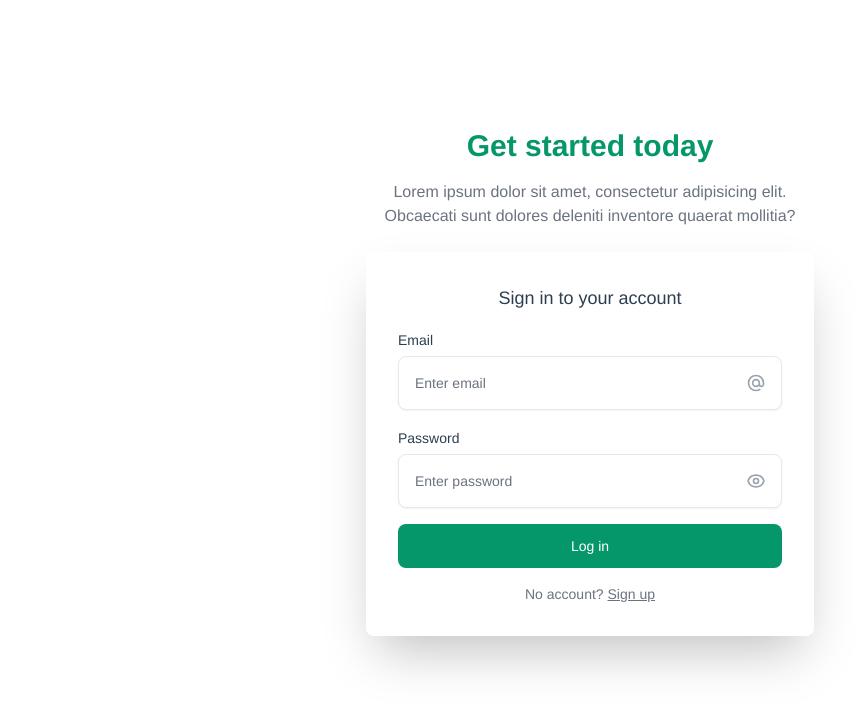
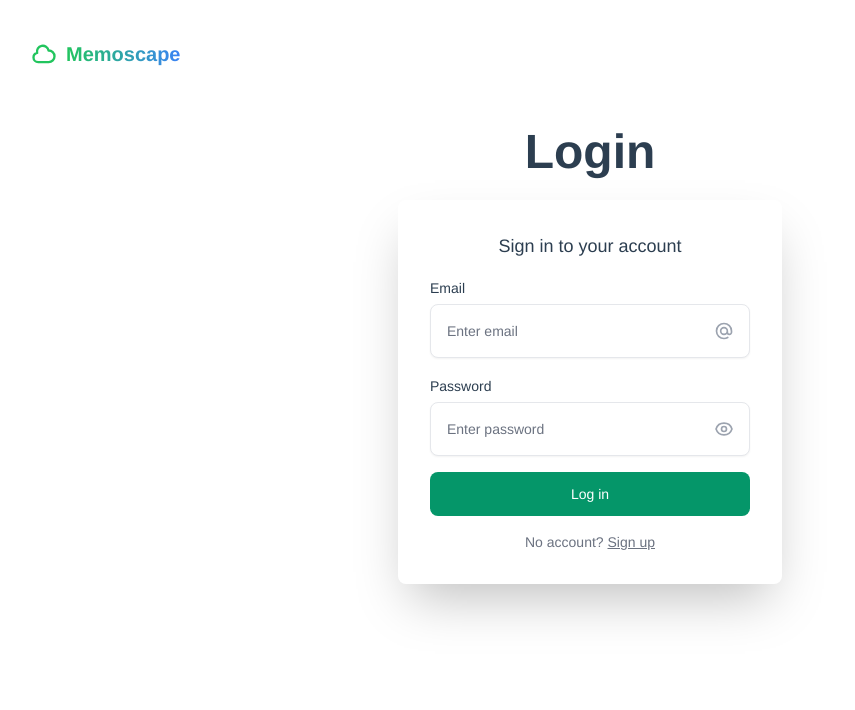
Before and after one commit to ueayspp/memo-scape, a Vue app: page /#/login in a window 1280 px wide. Shown: the top 710 px of the page, without its empty margins (50-905 px from the left). Built offline with nearby package versions, Linux system fonts and the light colour scheme; what v-calendar would draw is missing.

Commit message:
modified ui-login/singup-page

```diff
--- a/src/components/Login.vue
+++ b/src/components/Login.vue
@@ -1,12 +1,16 @@
 <template>
   <div class="max-w-screen-xl px-4 py-16 mx-auto my-16">
-    <div class="max-w-lg mx-auto">
-      <h1 class="text-3xl font-bold text-center text-emerald-600">Get started today</h1>
+    <div class="absolute top-10 left-20 flex flex-row">
+      <CloudIcon class="h-7 w-7 text-green-500" />
+      <h1
+        class="ml-2 text-xl font-semibold bg-clip-text text-transparent bg-gradient-to-r from-green-500 to-blue-500"
+      >
+        Memoscape
+      </h1>
+    </div>
 
-      <p class="max-w-md mx-auto mt-4 text-center text-gray-500">
-        Lorem ipsum dolor sit amet, consectetur adipisicing elit. Obcaecati sunt dolores deleniti
-        inventore quaerat mollitia?
-      </p>
+    <div class="w-96 mx-auto">
+      <h1 class="text-5xl font-bold text-center">Login</h1>
 
       <form @submit.prevent="logIn" class="p-8 mt-6 mb-0 space-y-4 rounded-lg shadow-2xl">
         <p class="text-lg text-center font-medium">Sign in to your account</p>
@@ -97,8 +101,12 @@
 
 <script>
 import Cookies from 'js-cookie'
+import { CloudIcon } from '@heroicons/vue/outline'
 import { getAuth, signInWithEmailAndPassword } from 'firebase/auth'
 export default {
+  components: {
+    CloudIcon,
+  },
   data() {
     return {
       email: '',
--- a/src/components/Signup.vue
+++ b/src/components/Signup.vue
@@ -1,12 +1,16 @@
 <template>
   <div class="max-w-screen-xl px-4 py-16 mx-auto my-16">
-    <div class="max-w-lg mx-auto">
-      <h1 class="text-3xl font-bold text-center text-emerald-600">Get started today</h1>
+    <div class="absolute top-10 left-20 flex flex-row">
+      <CloudIcon class="h-7 w-7 text-green-500" />
+      <h1
+        class="ml-2 text-xl font-semibold bg-clip-text text-transparent bg-gradient-to-r from-green-500 to-blue-500"
+      >
+        Memoscape
+      </h1>
+    </div>
 
-      <p class="max-w-md mx-auto mt-4 text-center text-gray-500">
-        Lorem ipsum dolor sit amet, consectetur adipisicing elit. Obcaecati sunt dolores deleniti
-        inventore quaerat mollitia?
-      </p>
+    <div class="w-128 mx-auto">
+      <h1 class="text-5xl font-bold text-center">Sign up</h1>
 
       <form @submit.prevent="signUp" class="p-8 mt-6 mb-0 space-y-4 rounded-lg shadow-2xl">
         <p class="text-lg text-center font-medium">Create your account</p>
@@ -110,10 +114,14 @@
 </template>
 
 <script>
+import { CloudIcon } from '@heroicons/vue/outline'
 import { db } from '@/main'
 import { collection } from 'firebase/firestore'
 import { getAuth, createUserWithEmailAndPassword, updateProfile } from 'firebase/auth'
 export default {
+  components: {
+    CloudIcon,
+  },
   data() {
     return {
       username: '',
```
